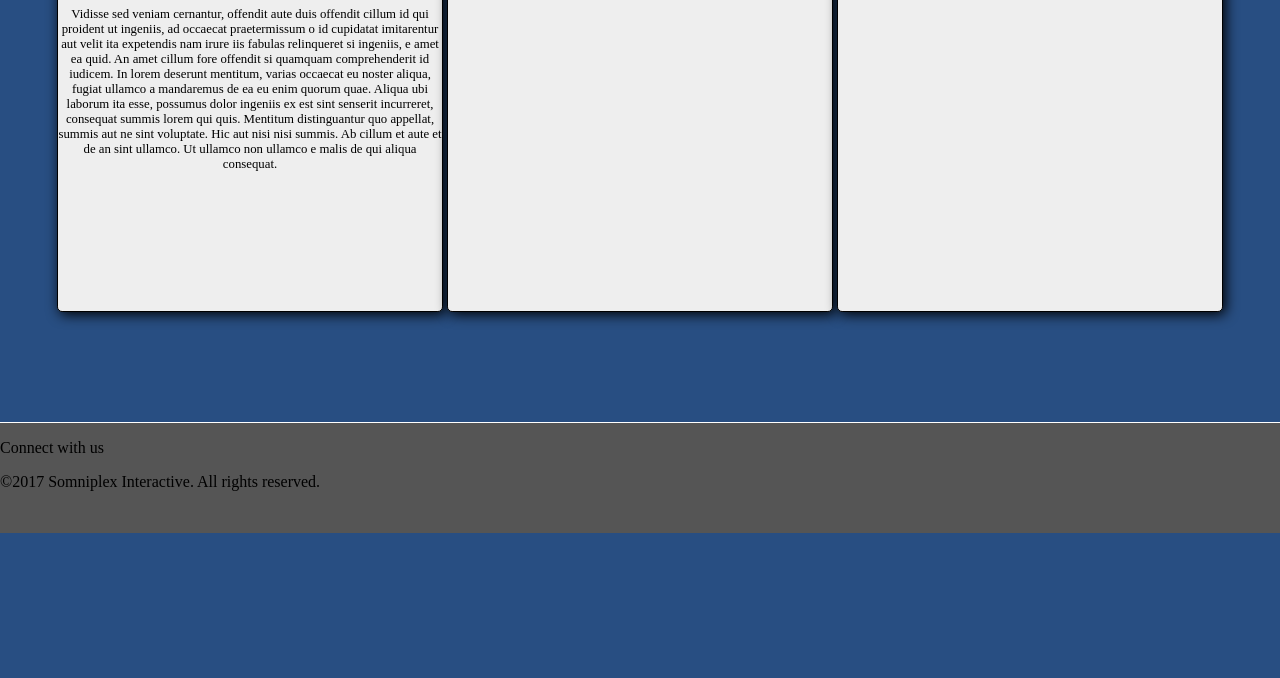
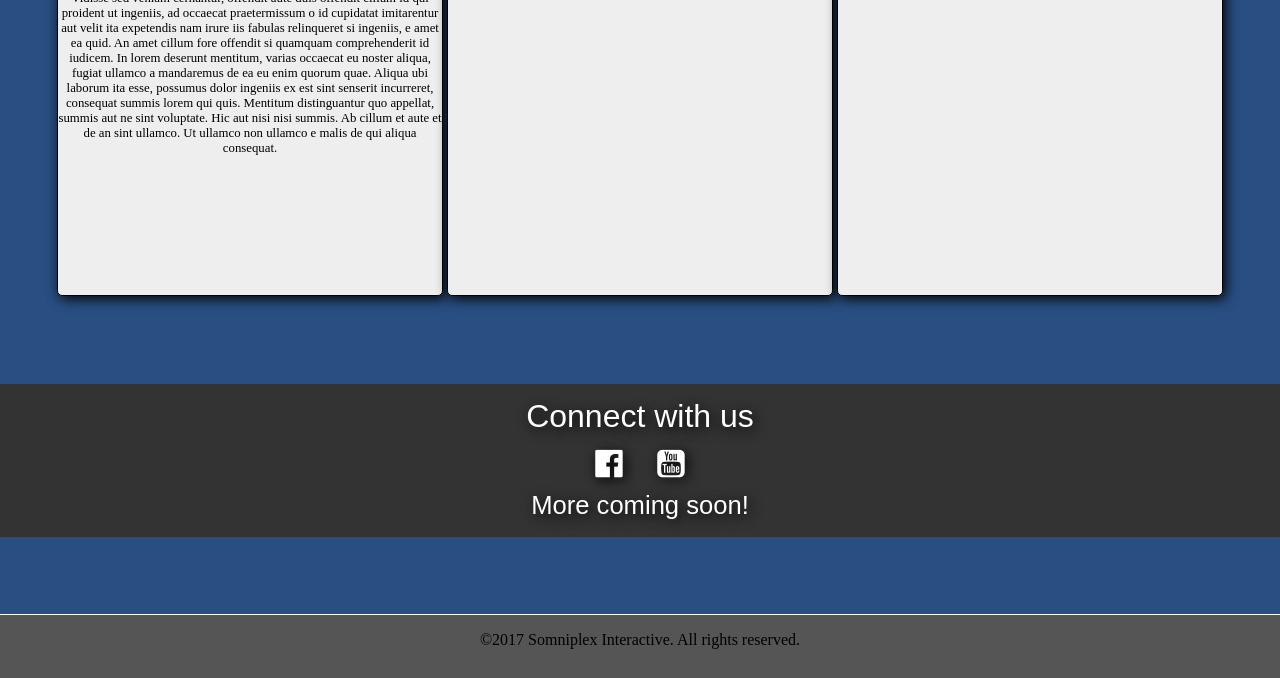
Before and after one commit to bren0200/SI_Website, a plain HTML site: page index.html in a window 1280 px wide. Shown: the part 730-1408 px from the top of the page. Before the commit the page ends 1263 px from the top, so only its background shows below. Drawn offline with nearby package versions, Linux system fonts and the light colour scheme.

Commit message:
Added media links and support for other icons

```diff
--- a/index.html
+++ b/index.html
@@ -5,6 +5,8 @@
     <meta name = "keywords" content="somniplex interactive, somniplex, samniplex, sumniplex, somniplox, samniplox, sumniplox, interactive, warbrand, warband, war brand, war band, official, website, product, game, games, videogame, videogames, video game, video games">
     <link rel="icon" href="http://www.somniplexinteractive.com/favicon.ico?v=2">
     <link rel="StyleSheet" href="styleSheet.css">
+    <link rel="stylesheet" href="https://fonts.googleapis.com/icon?family=Material+Icons">
+    <link rel="stylesheet" href="https://cdnjs.cloudflare.com/ajax/libs/font-awesome/4.7.0/css/font-awesome.min.css">
     <script src="https://ajax.googleapis.com/ajax/libs/jquery/3.2.1/jquery.min.js"></script>
     <script src="jQueryFunctions.js"></script>
 </head>
@@ -51,10 +53,16 @@
     		</li>
     	</ul>
     </div>
+	<div id="Connect">
+		<p>Connect with us</p>
+		<ul>
+			<a class="IconLink" href=""><li class="fa fa-facebook-official MediaIcons IconLink"></li></a>
+			<a class="IconLink" href=""><li class="fa fa-youtube-square MediaIcons"></li></a>
+		</ul>
+		<p class="Scale">More coming soon!</p>
+	</div>
 </body>
 <footer>
-	<p>Connect with us</p>
-	<!--TODO: add links/icons for each social media platform we're on-->
 	<div>
 		<p>&copy;2017 Somniplex Interactive. All rights reserved.</p>
 	</div>
--- a/styleSheet.css
+++ b/styleSheet.css
@@ -1,3 +1,26 @@
+body {
+	background-color: rgba(40,78,130,255);
+	margin: 0;
+	padding: 0;
+	display: block;
+}
+
+ul{
+	padding: 0;
+	margin: 0;
+}
+
+.Logo{
+	width: 100%;
+	position: absolute;
+	top: 1.5vw;
+	left: 0;
+	height: auto;
+	z-index:-1;
+	padding-top: 0;
+}
+
+@media only screen and (min-width: 725px){
 	body {
 		background-color: rgba(40,78,130,255);
 		margin: 0;
@@ -117,7 +140,7 @@ body {
 		border: 0.1vw solid black;
 		border-radius: 0.4vw;
 		box-shadow: 0.2vw 0.2vw 1vw;
-	overflow:hidden;
+		overflow: hidden;
 	}
 
 	.InfoCard:hover{
@@ -129,11 +152,53 @@ body {
 		text-overflow: ellipsis;
 	}
 
+	#Connect{
+		background-color: #333333;
+		position: absolute;
+		line-height: 0;
+		top: 87vw;
+		width: 100%;
+		height: 12vw;
+		text-align: center;
+		align-items: center;
+		font-size: 2.5vw;
+		color: white;
+		text-shadow: 0.2vw 0.2vw 1vw rgba(0,0,0,1);
+		font-family: sans-serif;
+	}
+
+	.IconLink{
+		color: white;
+		text-decoration: none;
+		text-decoration-color: white;
+	}
+
+	.Scale{
+		font-size: 2vw;
+	}
+
+	.MediaIcons{
+		font-size: 4vw;
+		padding-left: 1vw;
+		padding-right: 1vw;
+	}
+
+	.MediaIcons:hover{
+		transform: scale(1.25);
+	}
+
 	footer{
 		display: block;
-	position: relative;
-	top: 90vw;
+		position: absolute;
+		left: 0;
+		right: 0;
+		top: 105vw;
 		border-top: 0.1vw solid white;
 		background-color: #555555;
-	padding-bottom: 2vw;
+		padding-bottom: 1vw;
 	}
+
+	footer p{
+		text-align: center;
+	}
+}
```
Lines whose indentation alone changed are shown as unchanged.
